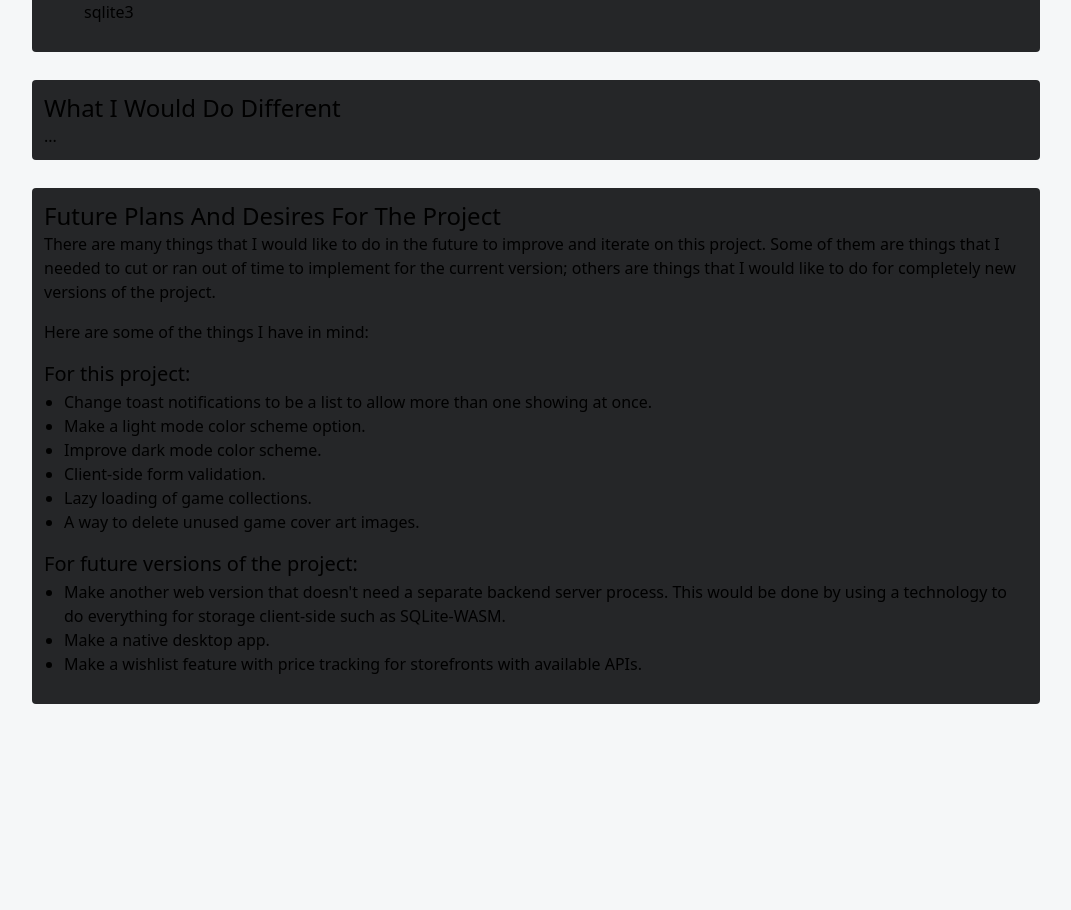
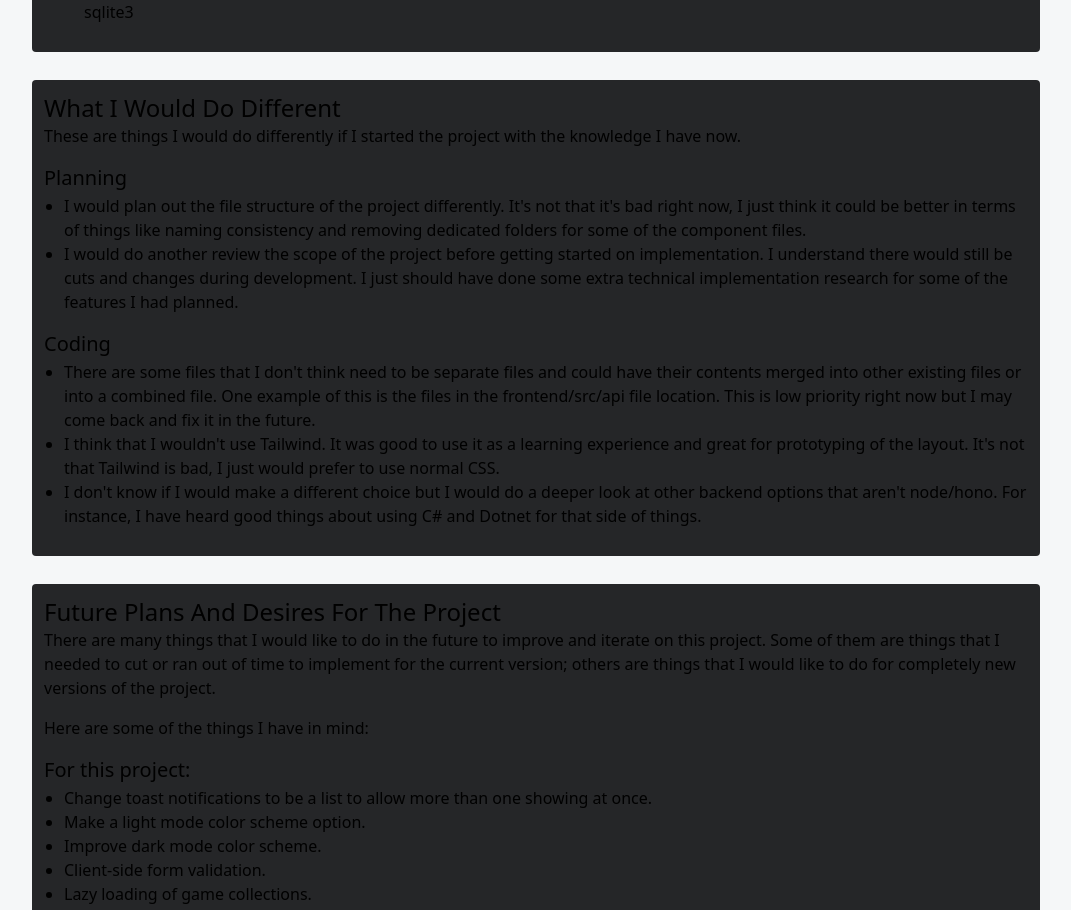
Before and after one commit to ncall404/ReactGameLibrary, a React (Vite) app in the folder frontend/: page /about in a window 1280 px wide. Shown: the part 2040-2950 px from the top of the page, without its empty margins (104-1175 px from the left). Before the commit the page ends 2856 px from the top, so only its background shows below. Built offline with nearby package versions, Linux system fonts and the light colour scheme.

Commit message:
Add information for what I would do different
- There is likely more I could add here but these are the things I could think of right now.

```diff
--- a/frontend/src/routes/about.tsx
+++ b/frontend/src/routes/about.tsx
@@ -121,7 +121,19 @@ function RouteComponent() {
 				</article>
 				<article>
 					<h2 className="text-2xl">What I Would Do Different</h2>
-					<p>...</p>
+					<p>These are things I would do differently if I started the project with the knowledge I have now.</p>
+
+					<h3 className="mt-4 text-xl">Planning</h3>
+					<ul>
+						<li>I would plan out the file structure of the project differently. It's not that it's bad right now, I just think it could be better in terms of things like naming consistency and removing dedicated folders for some of the component files.</li>
+						<li>I would do another review the scope of the project before getting started on implementation. I understand there would still be cuts and changes during development. I just should have done some extra technical implementation research for some of the features I had planned.</li>
+					</ul>
+					<h3 className="text-xl">Coding</h3>
+					<ul>
+						<li>There are some files that I don't think need to be separate files and could have their contents merged into other existing files or into a combined file. One example of this is the files in the frontend/src/api file location. This is low priority right now but I may come back and fix it in the future.</li>
+						<li>I think that I wouldn't use Tailwind. It was good to use it as a learning experience and great for prototyping of the layout. It's not that Tailwind is bad, I just would prefer to use normal CSS.</li>
+						<li>I don't know if I would make a different choice but I would do a deeper look at other backend options that aren't node/hono. For instance, I have heard good things about using C# and Dotnet for that side of things.</li>
+					</ul>
 				</article>
 
 				<article>
```
